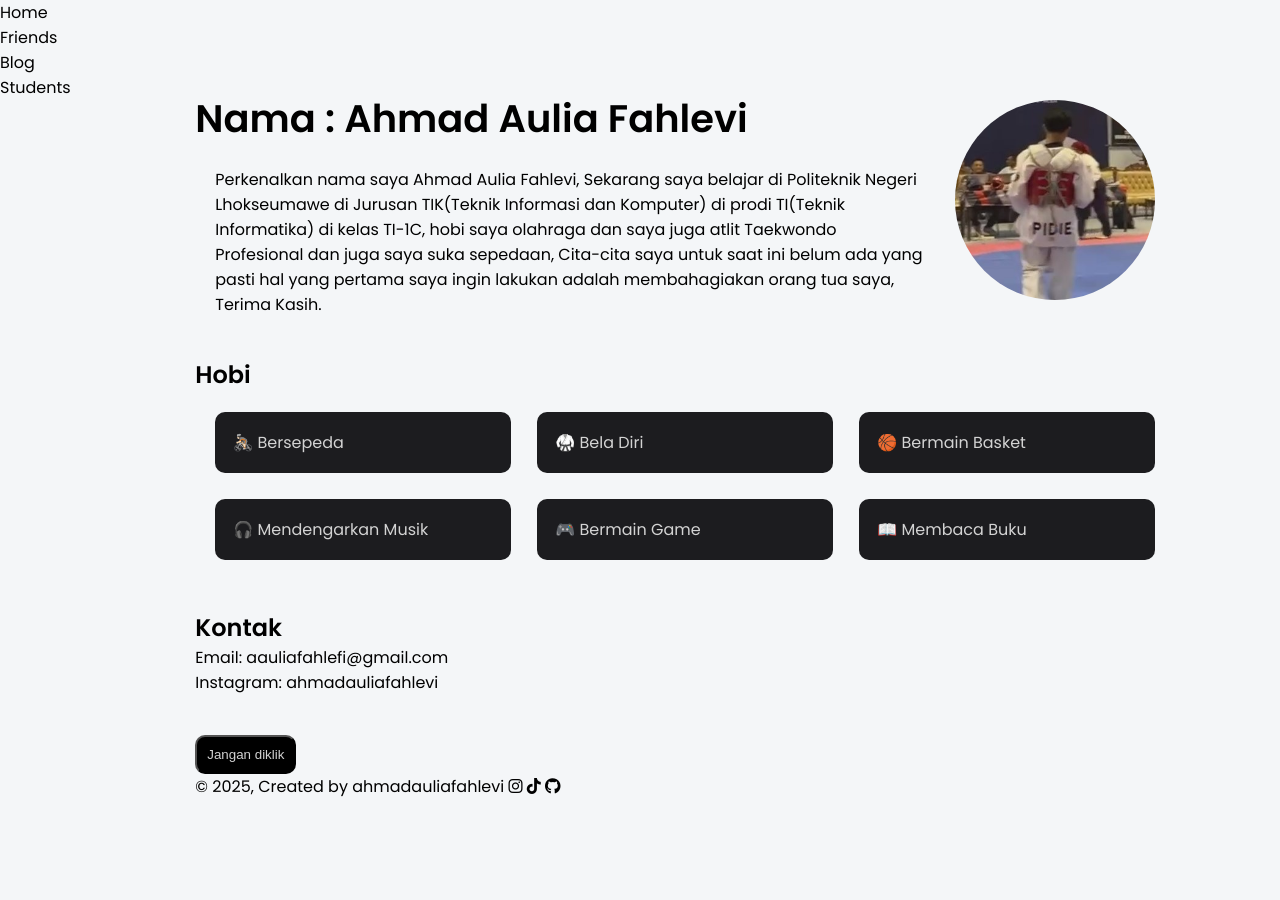
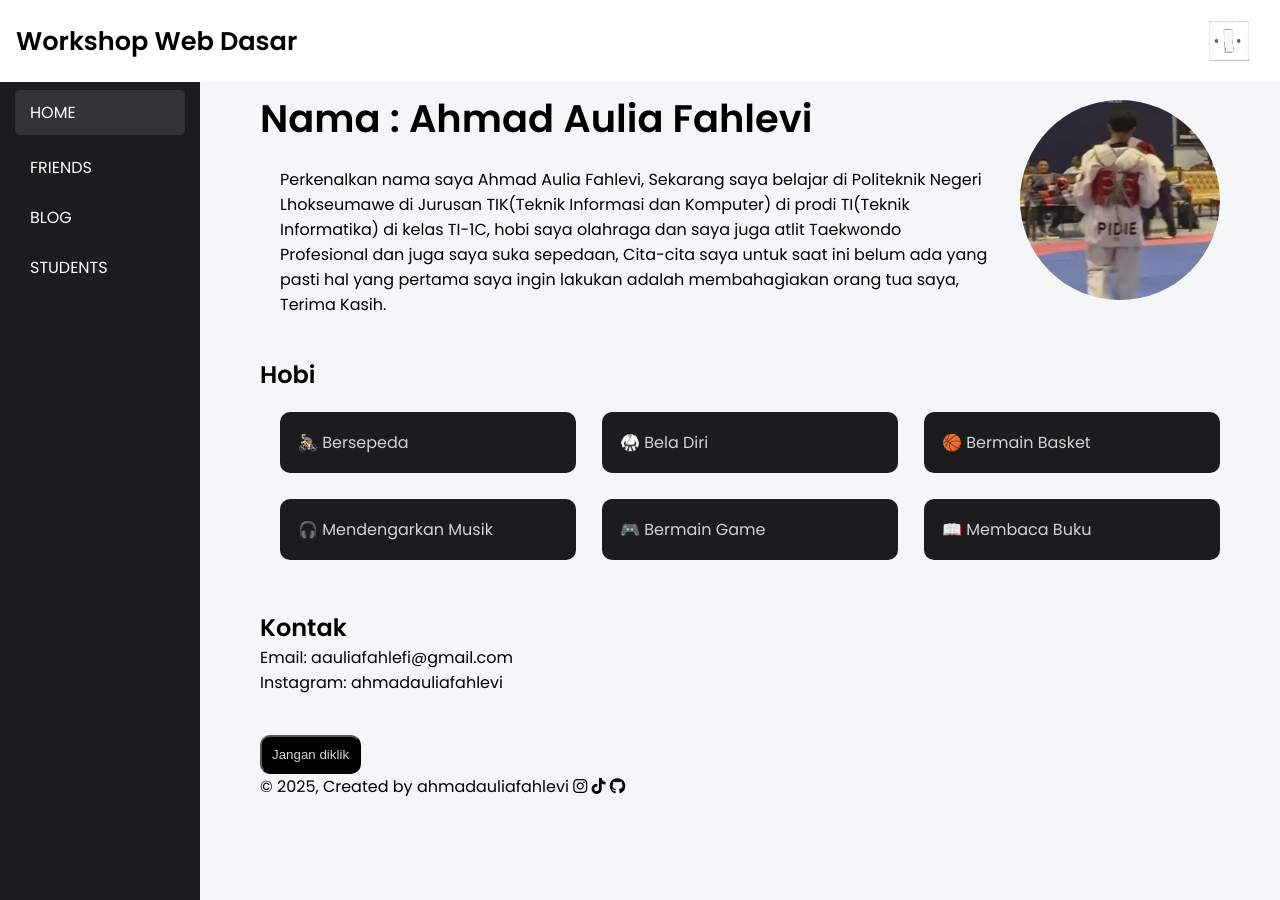
Before and after one commit to lepii1/lepii1.github.io, a Jekyll site: the page built from index.html, in a window 1280 px wide. Built offline with Jekyll 4.4.1, drawn with Linux system fonts in a browser that asks for light colours.

Commit message:
Update navigation.html

```diff
--- a/_includes/navigation.html
+++ b/_includes/navigation.html
@@ -1,9 +1,26 @@
+<header class="responsive-header">
+        <!-- <div class="header"> -->
+            <div class="logo">Workshop Web Dasar</div>
+        <!-- </div> -->
+         <button class="menu-toggle" onclick="toggleMenu()">
+            <i class="fas fa-bars"></i>
+         </button>
+         <button id="theme-toggle" class="theme-toggle">
+            <img id="theme-icon" src="/assets/images/mati.png" alt="Toggle Theme" width="24">
+          </button>
+
+</header>
+<aside class="sidebar" id="sidebar">
+    <div class="sidebar-nav">
         <ul>
         {% for item in site.data.navigation %}
         <li>
-    <a href="{{ item.link }}" {% if page.url == item.link %} class="active"{% endif %}>
-        {{ item.name }}
+         <a href="{{ item.link }}" {% if page.url == item.link %} class="current"{% endif %}>
+            {{ item.name | upcase }}
          </a>
         </li>
             {% endfor %}
         </ul>
+        </div>
+    </div>
+</aside>
```
Lines whose indentation alone changed are shown as unchanged.
